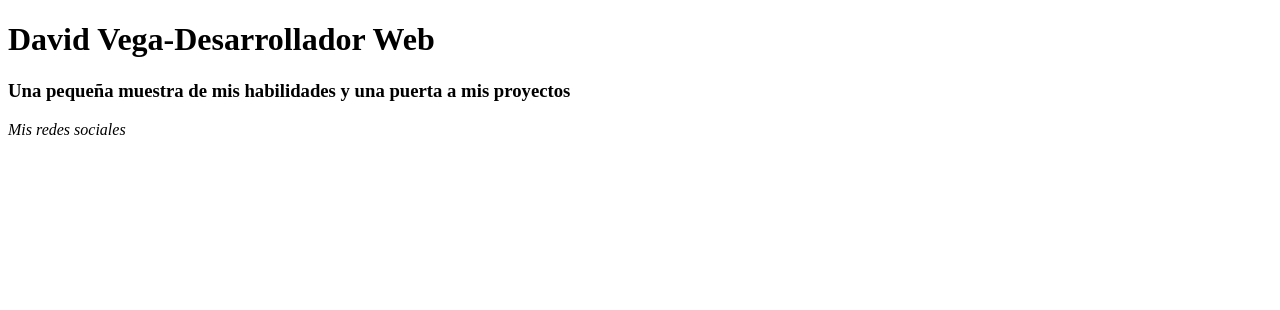
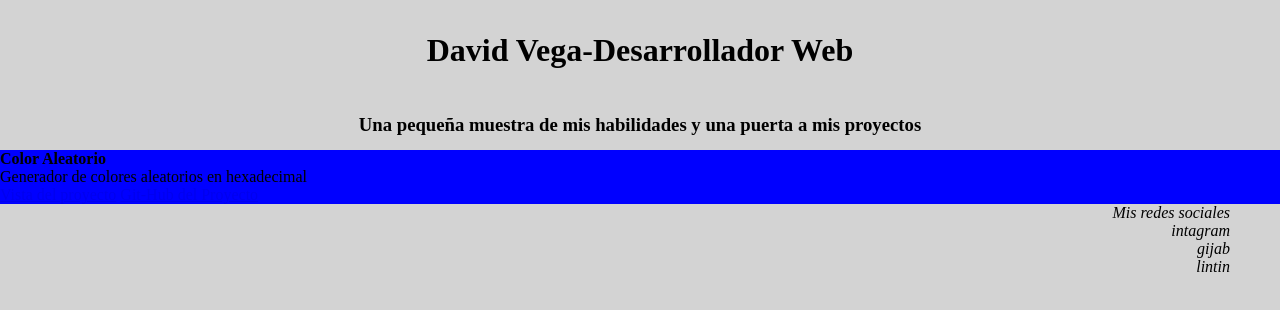
Before and after one commit to Vega-David/Inicio, a plain HTML site: page index.html in a window 1280 px wide. Drawn offline with Linux system fonts and the light colour scheme.

Commit message:
sumamos cambios graficos

```diff
--- a/css/estilos.css
+++ b/css/estilos.css
@@ -0,0 +1,27 @@
+*{
+    margin: 0px;
+    padding: 0px;
+}
+body{
+    background-color: lightgray;
+}
+header{
+    /* border:solid black ; */
+    height:100px;
+    width:100%;
+    text-align: center;
+    line-height:100px;
+}
+nav{
+    height:50px;
+    width: 100%;
+    text-align: center;
+    line-height:50px;
+}
+main{
+    background-color: blue;
+}
+footer{
+    padding-right: 50px;
+    text-align: right;
+}
--- a/index.html
+++ b/index.html
@@ -14,10 +14,23 @@
         <h3>Una pequeña muestra de mis habilidades y una puerta a mis proyectos</h3>
     </nav>
     <main>
-        <a href="#"></a>
+        <article>
+            <h4>Color Aleatorio</h4>
+            <p>Generador de colores aleatorios en hexadecimal</p>
+            <a href="https://vega-david.github.io/colorAleatorio/">Vista del proyecto</a>
+            <a href="https://github.com/Vega-David/colorAleatorio">Git-Hub del Proyecto</a>
+            <!-- qr? <img src="" alt=""> -->
+        </article>
     </main>
     <footer>
         <i>Mis redes sociales</i>
+        <br>
+        <i>intagram</i>
+        <br>
+        <i>gijab</i>
+        <br>
+        <i>lintin</i>
     </footer>
 </body>
+<script src="js/app.js"></script>
 </html>
--- a/js/app.js
+++ b/js/app.js
@@ -0,0 +1 @@
+console.log("Estoy conectado");
```
